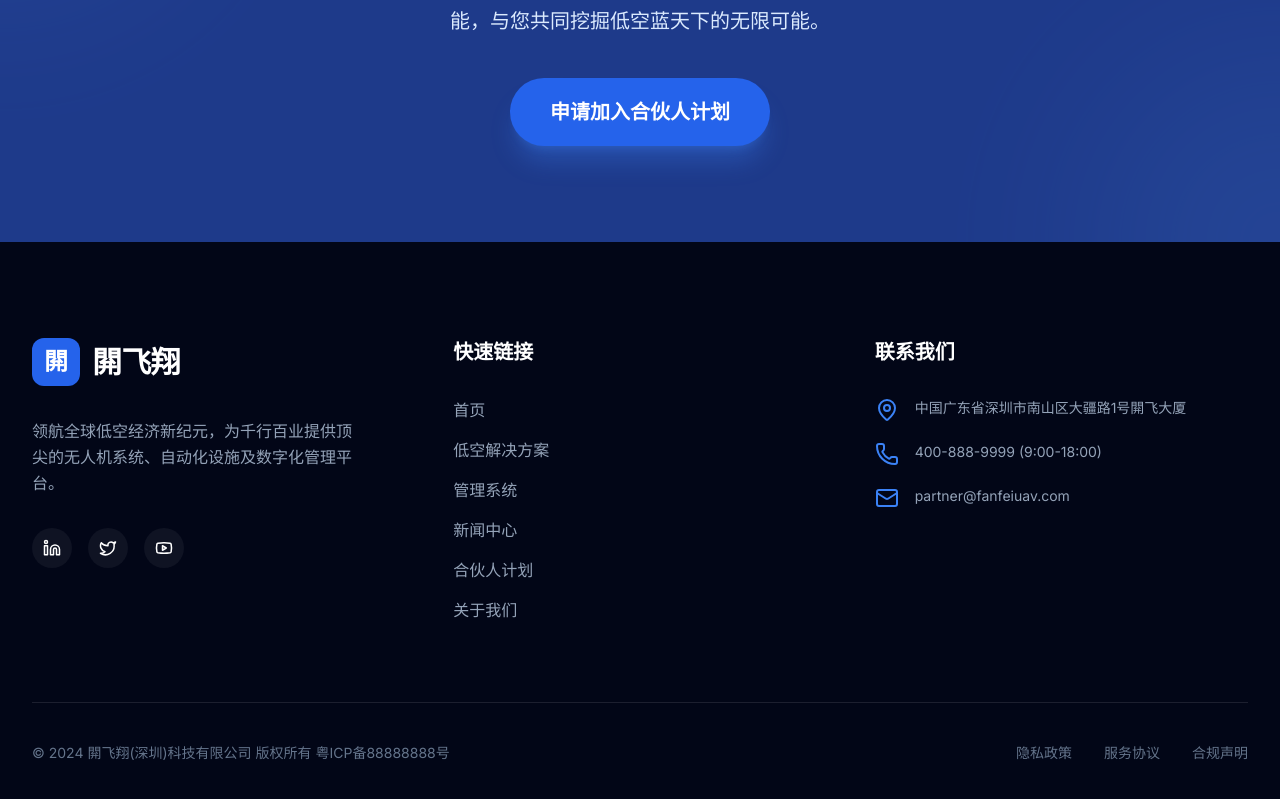
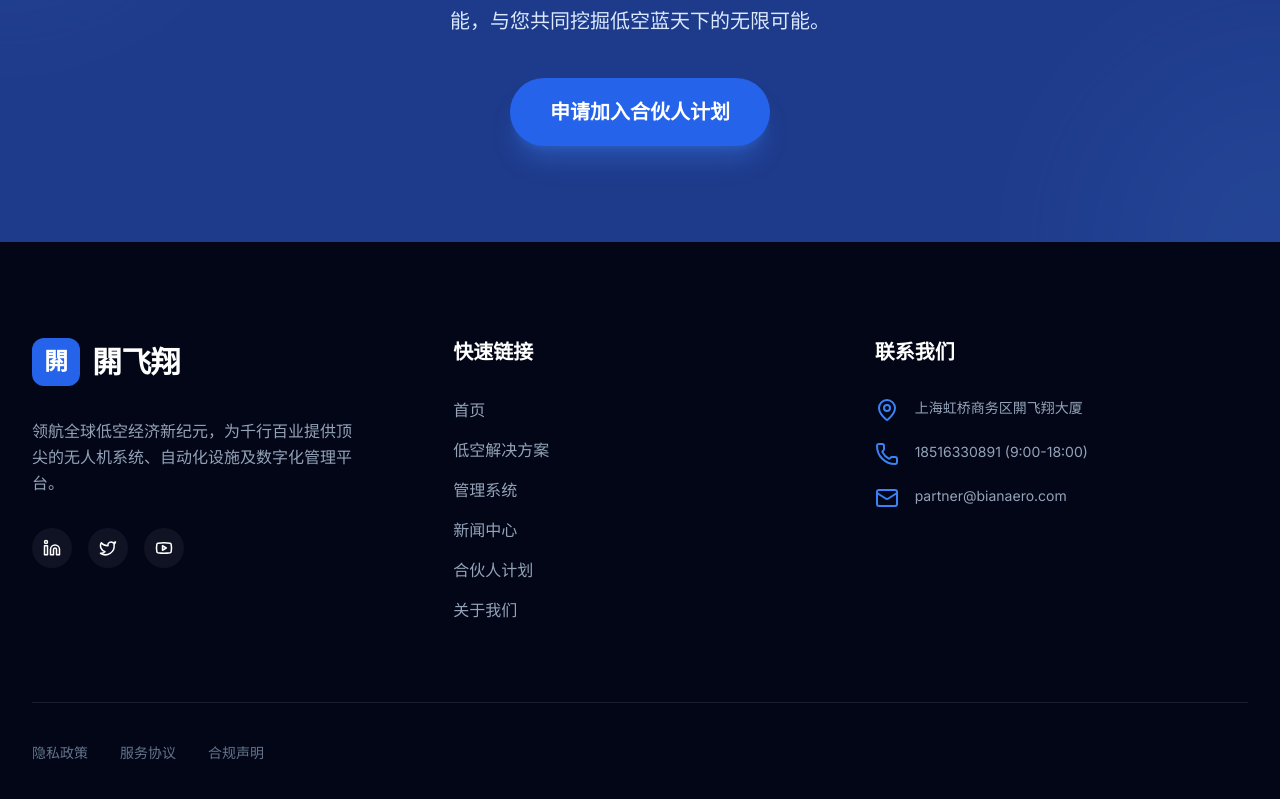
Before and after one commit to dnfxyg-commits/fanfei-uav-platform-, a React (Vite) app: page / in a window 1280 px wide. Shown: the part 2939-3738 px from the top of the page. Built offline with nearby package versions, Linux system fonts and the light colour scheme; no server answers.

Commit message:
chore: remove copyright text from footer

```diff
--- a/components/Footer.tsx
+++ b/components/Footer.tsx
@@ -52,26 +52,23 @@ const Footer: React.FC<FooterProps> = ({ onNavigate }) => {
               <li className="flex gap-4 text-slate-400">
                 <MapPin className="text-blue-500 shrink-0" size={24} />
                 {/* 👇 修改下面的地址 */}
-                <span className="text-sm">中国广东省深圳市南山区大疆路1号閞飞大厦</span>
+                <span className="text-sm">上海虹桥商务区閞飞翔大厦</span>
               </li>
               <li className="flex gap-4 text-slate-400">
                 <Phone className="text-blue-500 shrink-0" size={24} />
                 {/* 👇 修改下面的电话 */}
-                <span className="text-sm">400-888-9999 (9:00-18:00)</span>
+                <span className="text-sm">18516330891 (9:00-18:00)</span>
               </li>
               <li className="flex gap-4 text-slate-400">
                 <Mail className="text-blue-500 shrink-0" size={24} />
                 {/* 👇 修改下面的邮箱 */}
-                <span className="text-sm">partner@fanfeiuav.com</span>
+                <span className="text-sm">partner@bianaero.com</span>
               </li>
             </ul>
           </div>
         </div>
 
         <div className="border-t border-white/10 pt-10 flex flex-col md:flex-row justify-between items-center gap-6">
-          <p className="text-slate-500 text-sm">
-            © 2024 閞飞翔(深圳)科技有限公司 版权所有 粤ICP备88888888号
-          </p>
           <div className="flex gap-8 text-sm text-slate-500">
             <a href="#" className="hover:text-white transition-colors">隐私政策</a>
             <a href="#" className="hover:text-white transition-colors">服务协议</a>
--- a/views/admin/AdminLayout.tsx
+++ b/views/admin/AdminLayout.tsx
@@ -2,7 +2,7 @@
 import React, { useEffect, useState } from 'react';
 import { Outlet, Link, useNavigate, useLocation } from 'react-router-dom';
 import { supabase } from '@/lib/supabaseClient';
-import { LayoutDashboard, Package, Briefcase, FileText, LogOut } from 'lucide-react';
+import { LayoutDashboard, Package, Briefcase, FileText, LogOut, ClipboardList } from 'lucide-react';
 
 const AdminLayout: React.FC = () => {
   const [loading, setLoading] = useState(true);
```
Also changed, not shown: views/# Backend (FastAPI).txt (added), views/# Frontend (Vite).txt (added), views/Untitled-1.txt (added).
